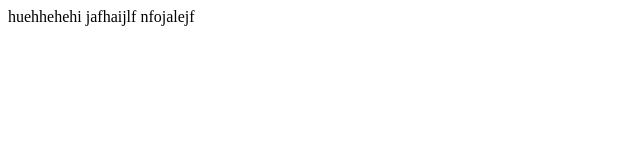
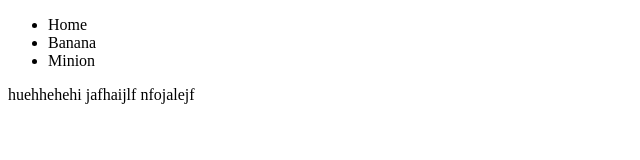
Before and after one commit to Mtakat01/Banan, a plain HTML site: page index.html in a window 1280 px wide. Shown: the whole page, without its empty margins (0-640 px from the left). Drawn offline with Linux system fonts and the light colour scheme.

Commit message:
Update index.html

```diff
--- a/index.html
+++ b/index.html
@@ -6,6 +6,14 @@
   </head>
   <body>
 
+    <div class="nav">
+      <ul>
+        <li>Home</li>
+        <li>Banana</li>
+        <li>Minion</li>
+      </ul>
+    </div>
+
   </body>
 </html>
 
```
